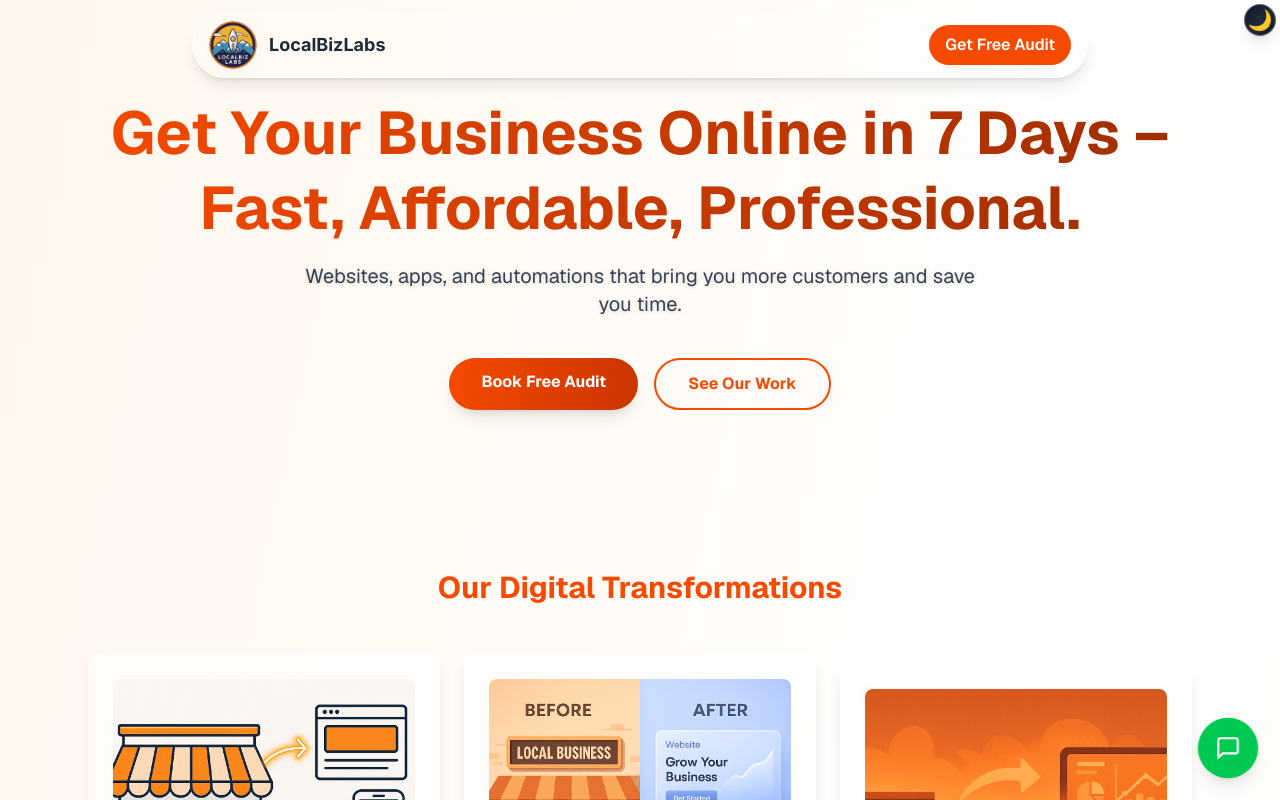
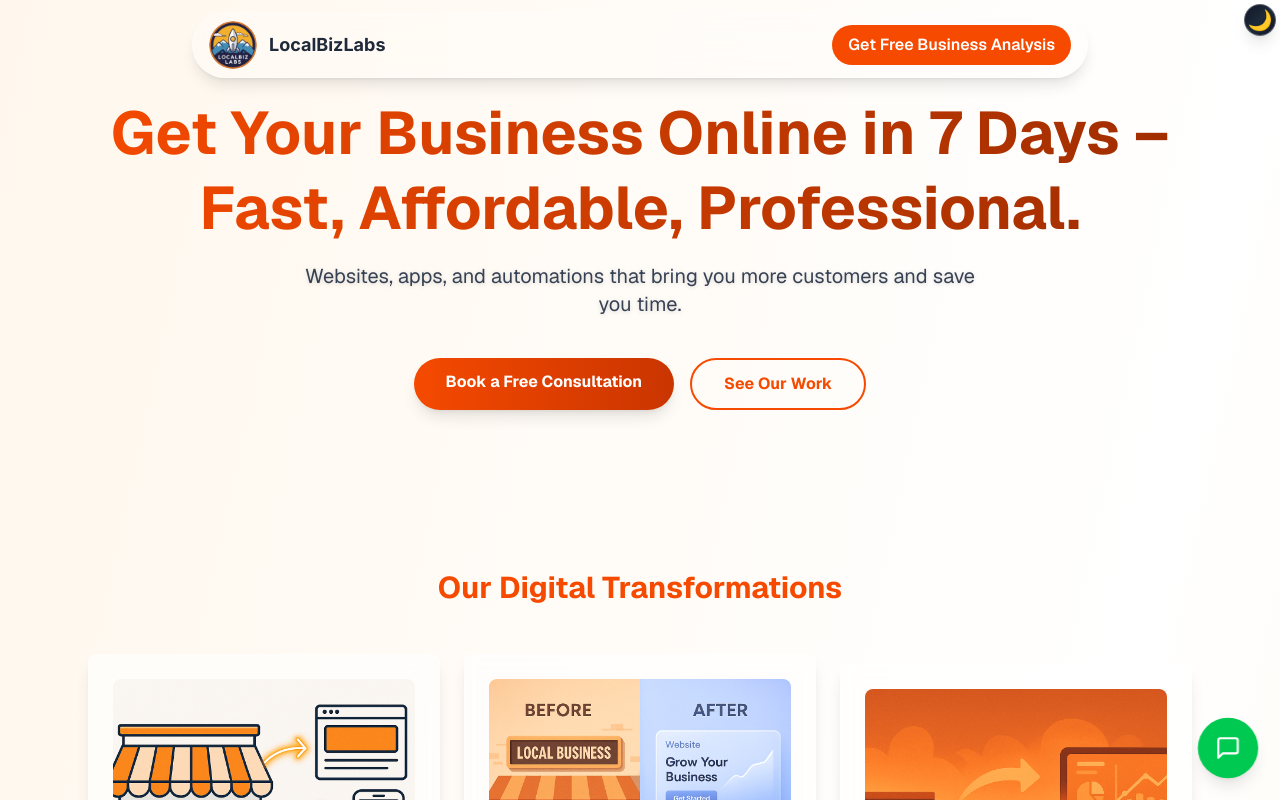
Before and after one commit to vineet-codes256/LocalBiz-Labs-Page, a Next.js app: page / in a window 1280 px wide. Shown: the top 800 px of the page. Built offline with nearby package versions, Linux system fonts and the light colour scheme.

Commit message:
feat: update button labels for clarity and consistency in Header and Hero components

```diff
--- a/src/components/Header.tsx
+++ b/src/components/Header.tsx
@@ -25,10 +25,10 @@ export default function Header() {
                     className="bg-orange-600 text-white px-3 py-2 sm:px-4 rounded-full font-semibold hover:bg-orange-700 transition-colors text-sm sm:text-base whitespace-nowrap"
                     whileHover={{ scale: 1.05 }}
                     whileTap={{ scale: 0.95 }}
-                    aria-label="Get free business audit"
+                    aria-label="Get free business analysis"
                 >
-                    <span className="hidden sm:inline">Get Free Audit</span>
-                    <span className="sm:hidden">Free Audit</span>
+                    <span className="hidden sm:inline">Get Free Business Analysis</span>
+                    <span className="sm:hidden">Free Analysis</span>
                 </motion.a>
             </div>
         </header>
--- a/src/components/Hero.tsx
+++ b/src/components/Hero.tsx
@@ -36,7 +36,7 @@ export default function Hero({ isDark }: HeroProps) {
                     className="inline-block bg-gradient-to-r from-orange-600 to-orange-700 text-white font-bold py-3 px-6 sm:px-8 rounded-full shadow-lg hover:from-orange-700 hover:to-orange-800 transition-all duration-300"
                     whileHover={{ scale: 1.05 }}
                 >
-                    Book Free Audit
+                    Book a Free Consultation
                 </motion.a>
                 <motion.a
                     href="#case-studies"
```
